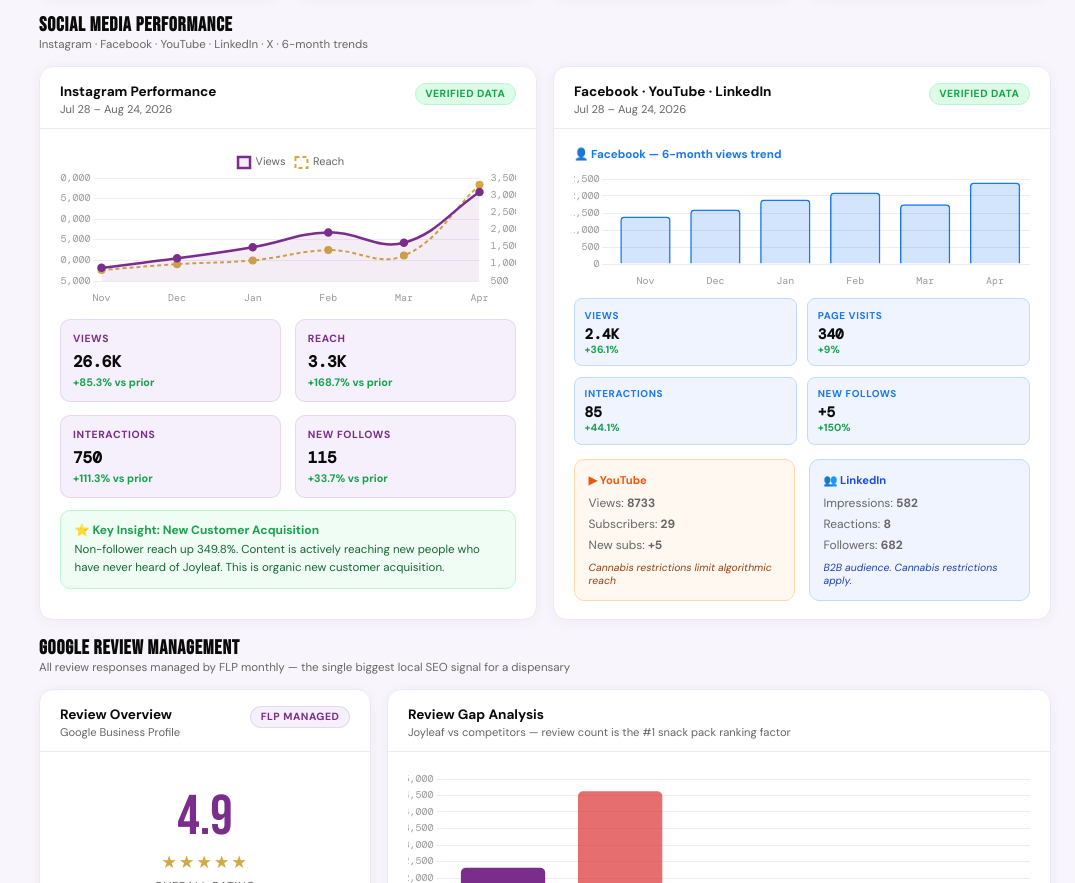
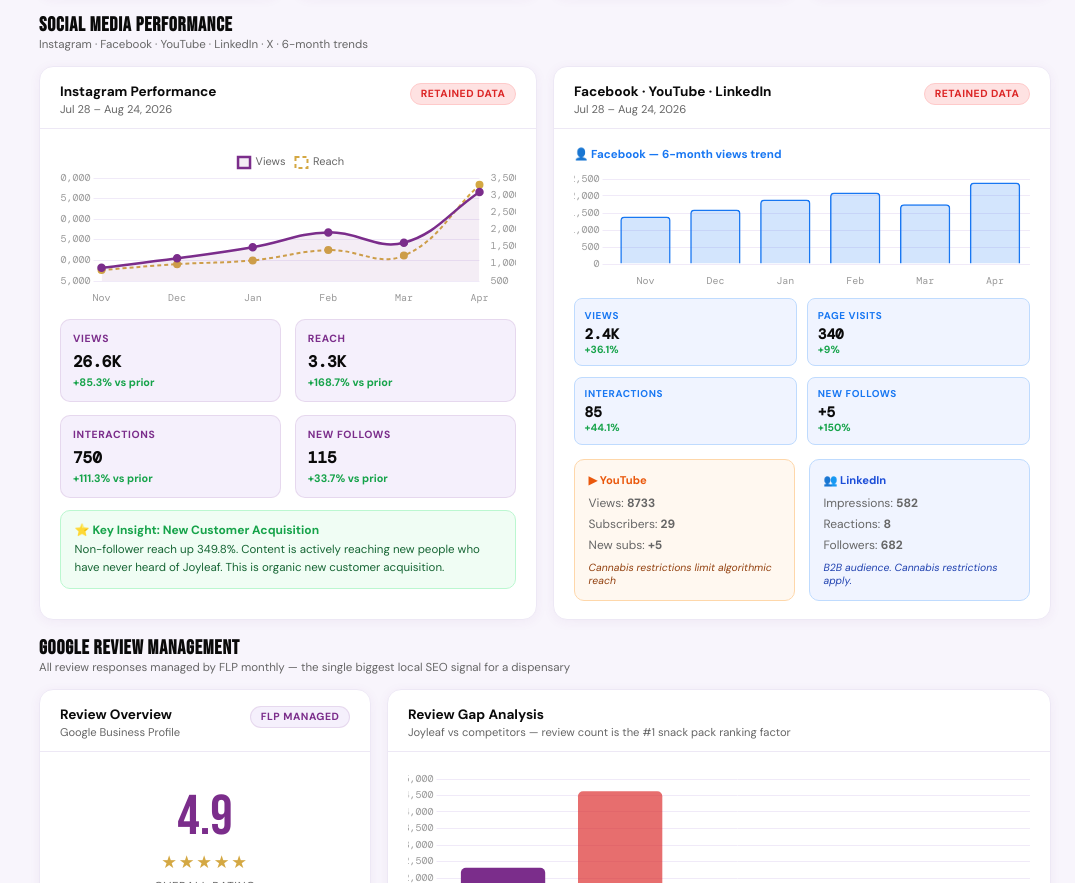
Before and after one commit to shaniakhan1/joyleafdashboard, a plain HTML site: page index.html in a window 1280 px wide. Shown: the part 2801-3684 px from the top of the page, without its empty margins (205-1280 px from the left). Drawn offline with nearby package versions, Linux system fonts and the light colour scheme; a web font is replaced by a local one.

Commit message:
Make dashboard source freshness labels accurate

```diff
--- a/index.html
+++ b/index.html
@@ -6,7 +6,6 @@
 <title>Joyleaf Marketing Dashboard | FLP Marketing Group</title>
 <link href="https://fonts.googleapis.com/css2?family=Bebas+Neue&family=DM+Sans:ital,wght@0,300;0,400;0,500;0,600;0,700;1,400&family=DM+Mono:wght@400;500;600&display=swap" rel="stylesheet">
 <script src="https://cdn.jsdelivr.net/npm/chart.js@4.4.0/dist/chart.umd.min.js"></script>
-<script src="config.js"></script>
 <script src="data.js"></script>
 <style>
 :root{
@@ -344,7 +343,7 @@
 
     <div class="grid-2 mb">
       <div class="card">
-        <div class="card-header"><div><h3>Instagram Performance</h3><p id="ig-period-label">Loading...</p></div><span class="tag tag-green">Verified Data</span></div>
+        <div class="card-header"><div><h3>Instagram Performance</h3><p id="ig-period-label">Loading...</p></div><span class="tag tag-gold" id="ig-status-tag">Checking source</span></div>
         <div class="card-body">
           <div class="chart-wrap"><canvas id="chart-ig-views"></canvas></div>
           <div style="display:grid;grid-template-columns:1fr 1fr;gap:0.85rem;margin-top:0.75rem" id="ig-stats-grid"></div>
@@ -356,7 +355,7 @@
       </div>
 
       <div class="card">
-        <div class="card-header"><div><h3>Facebook &middot; YouTube &middot; LinkedIn</h3><p id="social-period-label">Loading...</p></div><span class="tag tag-green">Verified Data</span></div>
+        <div class="card-header"><div><h3>Facebook &middot; YouTube &middot; LinkedIn</h3><p id="social-period-label">Loading...</p></div><span class="tag tag-gold" id="social-status-tag">Checking sources</span></div>
         <div class="card-body">
           <div style="margin-bottom:0.85rem">
             <div style="font-size:0.72rem;font-weight:700;color:#1877f2;margin-bottom:0.5rem">👤 Facebook — 6-month views trend</div>
@@ -545,6 +544,34 @@
 function sourceFreshness(source) {
   return sourceStatuses[source]?.status || 'stale';
 }
+function setSourceTag(elementId, sources) {
+  const element = document.getElementById(elementId);
+  const statuses = sources.map(sourceFreshness);
+  const freshCount = statuses.filter(status => status === 'fresh').length;
+  const partialCount = statuses.filter(status => status === 'partial').length;
+  const allFresh = freshCount === statuses.length;
+  const hasCurrentData = freshCount + partialCount > 0;
+
+  if (allFresh) {
+    element.textContent = 'Live verified data';
+    element.className = 'tag tag-green';
+  } else if (hasCurrentData) {
+    element.textContent = 'Partially refreshed';
+    element.className = 'tag tag-gold';
+  } else {
+    element.textContent = 'Retained data';
+    element.className = 'tag tag-red';
+  }
+
+  const attempted = sources
+    .map(source => sourceStatuses[source]?.last_attempt)
+    .filter(Boolean)
+    .sort()
+    .at(-1);
+  element.title = attempted
+    ? `Source status checked ${new Date(attempted).toLocaleString()}`
+    : 'No automated source check recorded';
+}
 
 const chartDefaults = {
   responsive: true,
@@ -587,6 +614,9 @@
 } else {
   refreshBadge.textContent = 'Manual data refresh';
 }
+
+setSourceTag('ig-status-tag', ['instagram']);
+setSourceTag('social-status-tag', ['facebook', 'youtube', 'linkedin']);
 
 const generatedInsight = automation.generated_insight;
 const generatedInsightCard = document.getElementById('generated-insight-card');
```
